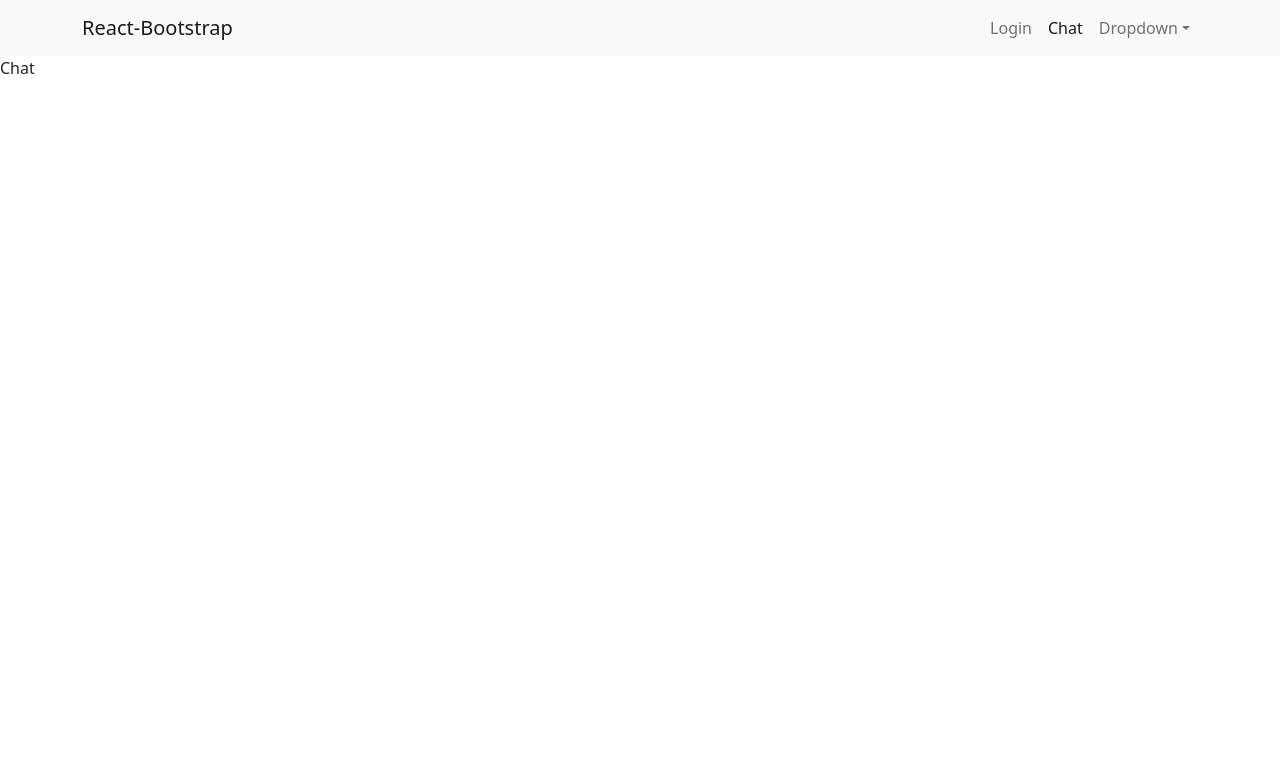
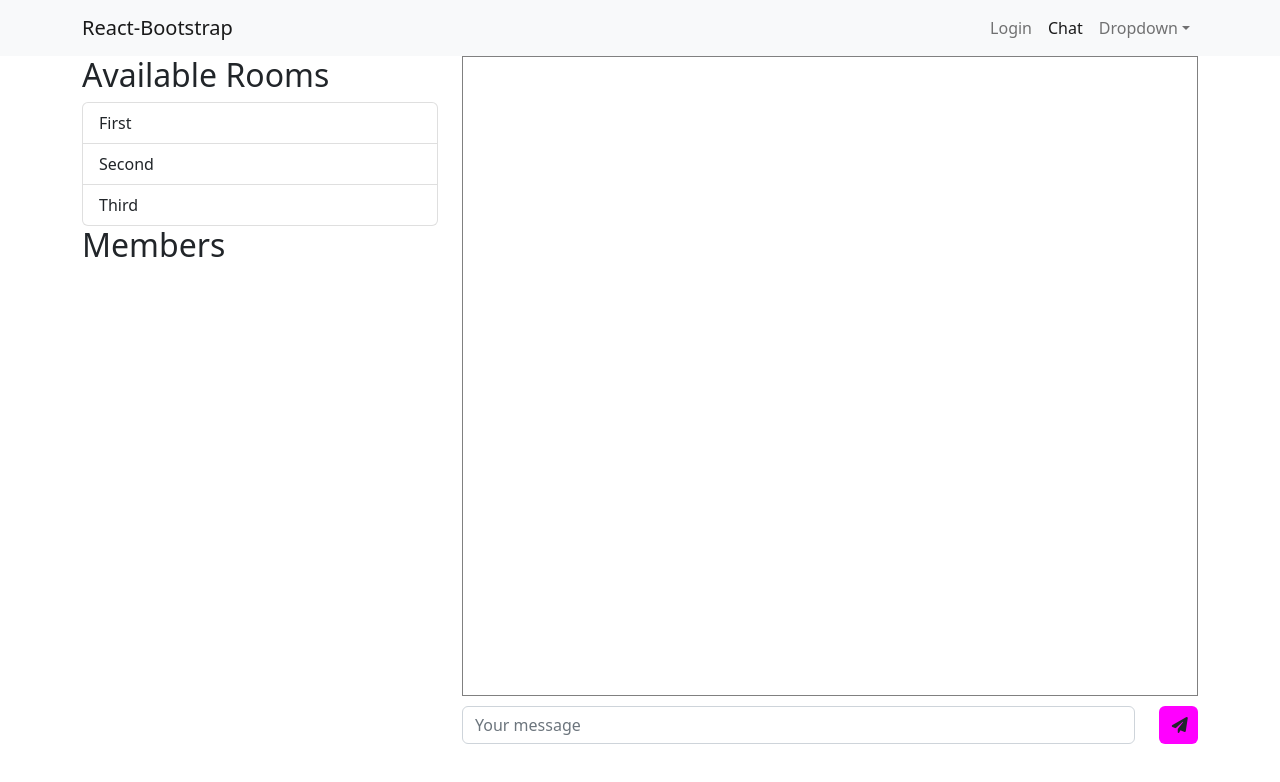
Before and after one commit to sanyam2301/chat-Frontend, a React (Create React App) app: page /Chat in a window 1280 px wide. Shown: the top 782 px of the page. Built offline with nearby package versions, Linux system fonts and the light colour scheme.

Commit message:
Second day commit

```diff
--- /dev/null
+++ b/src/components/MessageForm.css
@@ -0,0 +1,8 @@
+.message-output{
+    height:80vh;
+    border:1.3px solid grey;
+    overflow-y: scroll;
+    margin-bottom: 10px;
+
+}
+/* now we go to backend */
--- /dev/null
+++ b/src/components/MessageForm.js
@@ -0,0 +1,37 @@
+import React from "react";
+import { Form } from "react-bootstrap";
+import { Button, Col, Row } from "react-bootstrap";
+import "./MessageForm.css";
+function MessageForm() {
+  function handleSubmit(e) {
+    e.preventDefault();
+  }
+  return (
+    <>
+      <div className="message-output"></div>
+      <Form onSubmit={handleSubmit}>
+        <Row>
+          <Col md={11}>
+            <Form.Group>
+              <Form.Control
+                type="text"
+                placeholder="Your message"
+              ></Form.Control>
+            </Form.Group>
+          </Col>
+          <Col md={1}>
+            <Button
+              variant="Primary"
+              type="submit"
+              style={{ width: "100%", backgroundColor: "#ff00ff" }}
+            >
+              <i className="fas fa-paper-plane"></i>
+            </Button>
+          </Col>
+        </Row>
+      </Form>
+    </>
+  );
+}
+
+export default MessageForm;
--- /dev/null
+++ b/src/components/Sidebar.js
@@ -0,0 +1,19 @@
+import React from "react";
+import { ListGroup } from "react-bootstrap";
+function Sidebar() {
+  const rooms = ["First", "Second", "Third"];
+  return (
+    <>
+      <h2>Available Rooms</h2>
+      <ListGroup>
+        {rooms.map((room, idx) => {
+          return <ListGroup.Item key={idx}>{room}</ListGroup.Item>;
+        })}
+      </ListGroup>
+      <h2>Members</h2>
+      {/* add data for members */}
+    </>
+  );
+}
+
+export default Sidebar;
--- a/src/pages/Chat.js
+++ b/src/pages/Chat.js
@@ -1,9 +1,20 @@
-import React from 'react'
-
+import React from "react";
+import { Container, Row, Col } from "react-bootstrap";
+import Sidebar from "../components/Sidebar";
+import MessageForm from "../components/MessageForm";
 function Chat() {
   return (
-    <div>Chat</div>
-  )
+    <Container>
+      <Row>
+        <Col md={4}>
+          <Sidebar />
+        </Col>
+        <Col md={8}>
+          <MessageForm />
+        </Col>
+      </Row>
+    </Container>
+  );
 }
 
-export default Chat
+export default Chat;
--- a/src/pages/Login.js
+++ b/src/pages/Login.js
@@ -1,4 +1,4 @@
-import React from "react";
+import React, { useState } from "react";
 import { Form } from "react-bootstrap";
 import { Button } from "react-bootstrap";
 import { Container, Row, Col } from "react-bootstrap";
@@ -6,6 +6,13 @@
 import { Link } from "react-router-dom";
 import "./Login.css";
 function Login() {
+  const [email, setEmail] = useState("");
+  const [password, setPassword] = useState("");
+
+  function handleLogin(e) {
+    e.preventDefault();
+    // LoginLogic
+  }
   return (
     <Container>
       <Row>
@@ -16,10 +23,20 @@
           md={4}
           className="d-flex align-item-center justify-content-center flex-direction-column"
         >
-          <Form style={{ width: "80%", maxwidth: "500px" }}>
+          <Form
+            style={{ width: "80%", maxwidth: "500px" }}
+            onSubmit={handleLogin}
+          >
             <Form.Group className="mb-3" controlId="formBasicEmail">
               <Form.Label>Email address</Form.Label>
-              <Form.Control type="email" placeholder="Enter email" />
+              <Form.Control
+                type="email"
+                placeholder="Enter email"
+                onChange={(e) => setEmail(e.target.value)}
+                s
+                value={email}
+                required
+              />
               <Form.Text className="text-muted">
                 We'll never share your email with anyone else.
               </Form.Text>
@@ -27,7 +44,13 @@
 
             <Form.Group className="mb-3" controlId="formBasicPassword">
               <Form.Label>Password</Form.Label>
-              <Form.Control type="password" placeholder="Password" />
+              <Form.Control
+                type="password"
+                placeholder="Password"
+                onChange={(e) => setPassword(e.target.value)}
+                value={password}
+                required
+              />
             </Form.Group>
             <Form.Group className="mb-3" controlId="formBasicCheckbox">
               <Form.Check type="checkbox" label="Check me out" />
--- a/src/pages/Signup.js
+++ b/src/pages/Signup.js
@@ -118,7 +118,7 @@
               <Form.Check type="checkbox" label="Check me out" />
             </Form.Group>
             <Button variant="primary" type="submit">
-              Create an account
+              {uploadingImg ? "Signing up" : "Sign up"}
             </Button>
             <div className="py-4">
               <p className="text-center">
```
